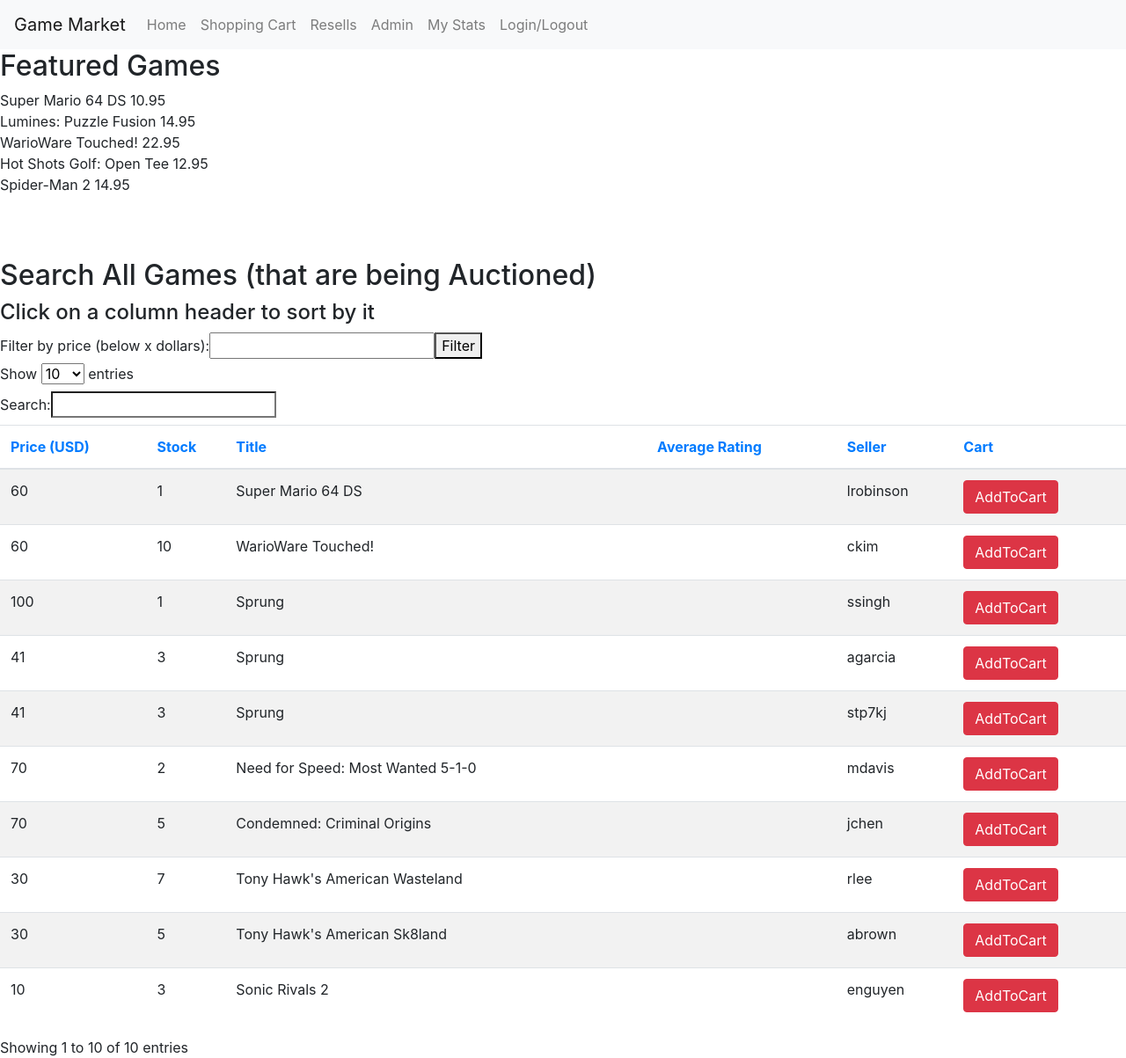
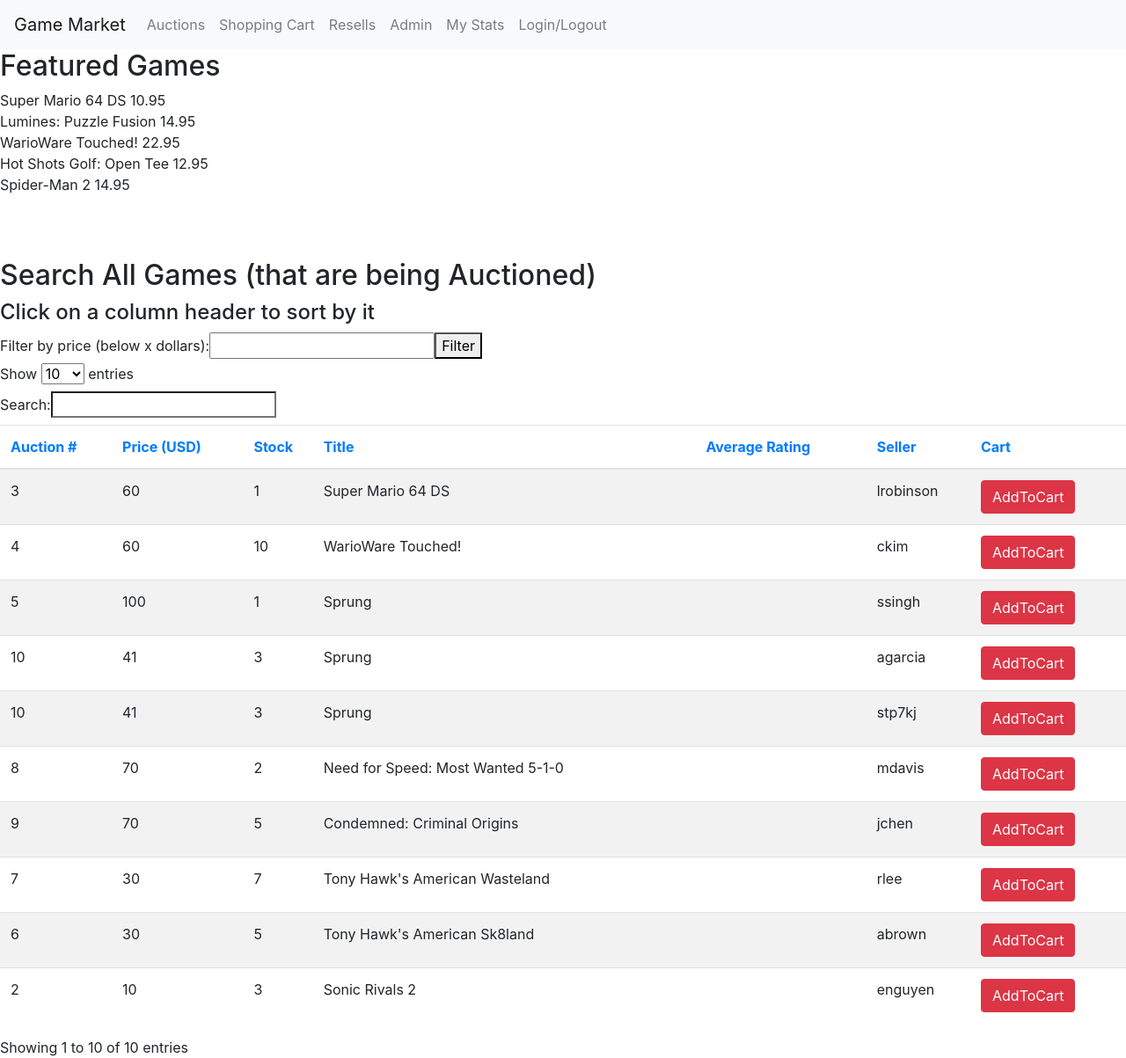
Before and after one commit to luke-anglin/GameMarket, a PHP site: page /home.php in a window 1280 px wide. Shown: the top 1203 px of the page at 88% size. Run offline with PHP 8.4, Linux system fonts and the light colour scheme; data comes from the database, SQL or seed files in the repository; some libraries are stand-ins or nearby versions.

Commit message:
Auctions/Home fix

```diff
--- a/admin.php
+++ b/admin.php
@@ -31,7 +31,7 @@
   <div class="collapse navbar-collapse" id="navbarNav">
     <ul class="navbar-nav">
       <li class="nav-item">
-        <a class="nav-link" href="home.php">Home</a>
+        <a class="nav-link" href="home.php">Auctions</a>
       </li>
       <li class="nav-item">
         <a class="nav-link" href="cart.php">Shopping Cart</a>
--- a/auth.php
+++ b/auth.php
@@ -32,7 +32,7 @@
   <div class="collapse navbar-collapse" id="navbarNav">
     <ul class="navbar-nav">
       <li class="nav-item">
-        <a class="nav-link" href="home.php">Home</a>
+        <a class="nav-link" href="home.php">Auctions</a>
       </li>
       <li class="nav-item">
         <a class="nav-link" href="cart.php">Shopping Cart</a>
--- a/cart.php
+++ b/cart.php
@@ -30,7 +30,7 @@
   <div class="collapse navbar-collapse" id="navbarNav">
     <ul class="navbar-nav">
       <li class="nav-item">
-        <a class="nav-link" href="home.php">Home</a>
+        <a class="nav-link" href="home.php">Auctions</a>
       </li>
       <li class="nav-item">
         <a class="nav-link" href="cart.php">Shopping Cart</a>
--- a/home.php
+++ b/home.php
@@ -23,7 +23,7 @@
   <div class="collapse navbar-collapse" id="navbarNav">
     <ul class="navbar-nav">
       <li class="nav-item">
-        <a class="nav-link" href="home.php">Home</a>
+        <a class="nav-link" href="home.php">Auctions</a>
       </li>
       <li class="nav-item">
         <a class="nav-link" href="cart.php">Shopping Cart</a>
@@ -103,6 +103,7 @@
 
 echo '<table id="gameTable" class="table table-striped">';
 echo '<thead><tr>';
+echo '<th><a href="#" class="sort" data-sort="auction_id">Auction #</a></th>';
 echo '<th><a href="#" class="sort" data-sort="unit_price">Price (USD)</a></th>';
 echo '<th><a href="#" class="sort" data-sort="stock">Stock</a></th>';
 echo '<th><a href="#" class="sort" data-sort="title">Title</a></th>';
@@ -114,6 +115,7 @@
 
 foreach ($results as $row) {
   echo '<tr>';
+  echo '<td>' . $row['auction_id'] . '</td>';
   echo '<td>' . $row['price'] . '</td>';
   echo '<td>' . $row['stock'] . '</td>';
   echo '<td>' . $row['title'] . '</td>';
@@ -121,8 +123,10 @@
   echo '<td>' . $row['username'] . '</td>';
   echo '<td><form action="home.php" method="POST">
   <input type="submit" name="actionBtn" value="AddToCart" class ="btn btn-danger" />
+  <input type="hidden" name="auction_id" value="' . $row['auction_id'] . '" />
   <input type="hidden" name="game_id" value="' . $row['game_id'] . '" />
   <input type="hidden" name="title" value="' . $row['title'] . '" />
+  <input type="hidden" name="username" value="' . $row['username'] . '" />
   </form>
   </td>';
   echo '</tr>';
@@ -138,10 +142,12 @@
     // $game_id = $_POST['game_id'];
     // $title = $_POST['title'];
     // echo "<p>Running function add to cart  with $game_id and $title</p>";
+
     if (!isset($_SESSION['user_id']) || $_SESSION['user_id'] == null){
       echo "<p>Can't add game to shopping cart when you aren't logged in!</p>";
       exit();
     }
+
    /*
     // Part 1 - get the auction id where this game_id is sold
     $stmt = $db->prepare("SELECT auction_id FROM Sold_on WHERE game_id = :game_id;");
@@ -156,11 +162,32 @@
     $user_id = $_SESSION['user_id'];
     $auction_id = $_POST['auction_id'];
     $title = $_POST['title'];
+    $seller_name = $_POST['username'];
+
+    // Check if you are the seller
+    $stmt = $db->prepare("SELECT user_id as sell FROM User WHERE username = :username;");
+    $stmt->bindValue(':username', $seller_name, PDO::PARAM_INT);
+    $stmt->execute();
+    $seller_id = $stmt->fetchAll(PDO::FETCH_ASSOC);
+    foreach ($seller_id as $s) {
+      if ($s['sell'] == $user_id){
+        echo "<script>alert('You are the seller of the game, cannot be added.');</script>";
+        exit();
+      }
+    }
 
     // Check if Auction is already in your shopping cart
-    if (!isset($_SESSION['user_id']) || $_SESSION['user_id'] == null){
-      echo "<p>This game is already in your shopping cart.</p>";
-      exit();
+    $stmt = $db->prepare("SELECT EXISTS
+    (SELECT 1 FROM In_shopping_cart WHERE user_id = :user_id AND auction_id = :auction_id) as e;");
+    $stmt->bindValue(':user_id', $user_id, PDO::PARAM_INT);
+    $stmt->bindValue(':auction_id', $auction_id, PDO::PARAM_INT);
+    $stmt->execute();
+    $exists = $stmt->fetchAll(PDO::FETCH_ASSOC);
+    foreach ($exists as $e) {
+      if ($e['e'] == 1){
+        echo "<script>alert('This game is already in your shopping cart. Not re-added');</script>";
+        exit();
+      }
     }
 
     // echo "<p>Results: " . $results . "</p>";
--- a/resells.php
+++ b/resells.php
@@ -39,7 +39,7 @@
   <div class="collapse navbar-collapse" id="navbarNav">
     <ul class="navbar-nav">
       <li class="nav-item">
-        <a class="nav-link" href="home.php">Home</a>
+        <a class="nav-link" href="home.php">Auctions</a>
       </li>
       <li class="nav-item">
         <a class="nav-link" href="cart.php">Shopping Cart</a>
--- a/stats.php
+++ b/stats.php
@@ -32,7 +32,7 @@
   <div class="collapse navbar-collapse" id="navbarNav">
     <ul class="navbar-nav">
       <li class="nav-item">
-        <a class="nav-link" href="home.php">Home</a>
+        <a class="nav-link" href="home.php">Auctions</a>
       </li>
       <li class="nav-item">
         <a class="nav-link" href="cart.php">Shopping Cart</a>
```
